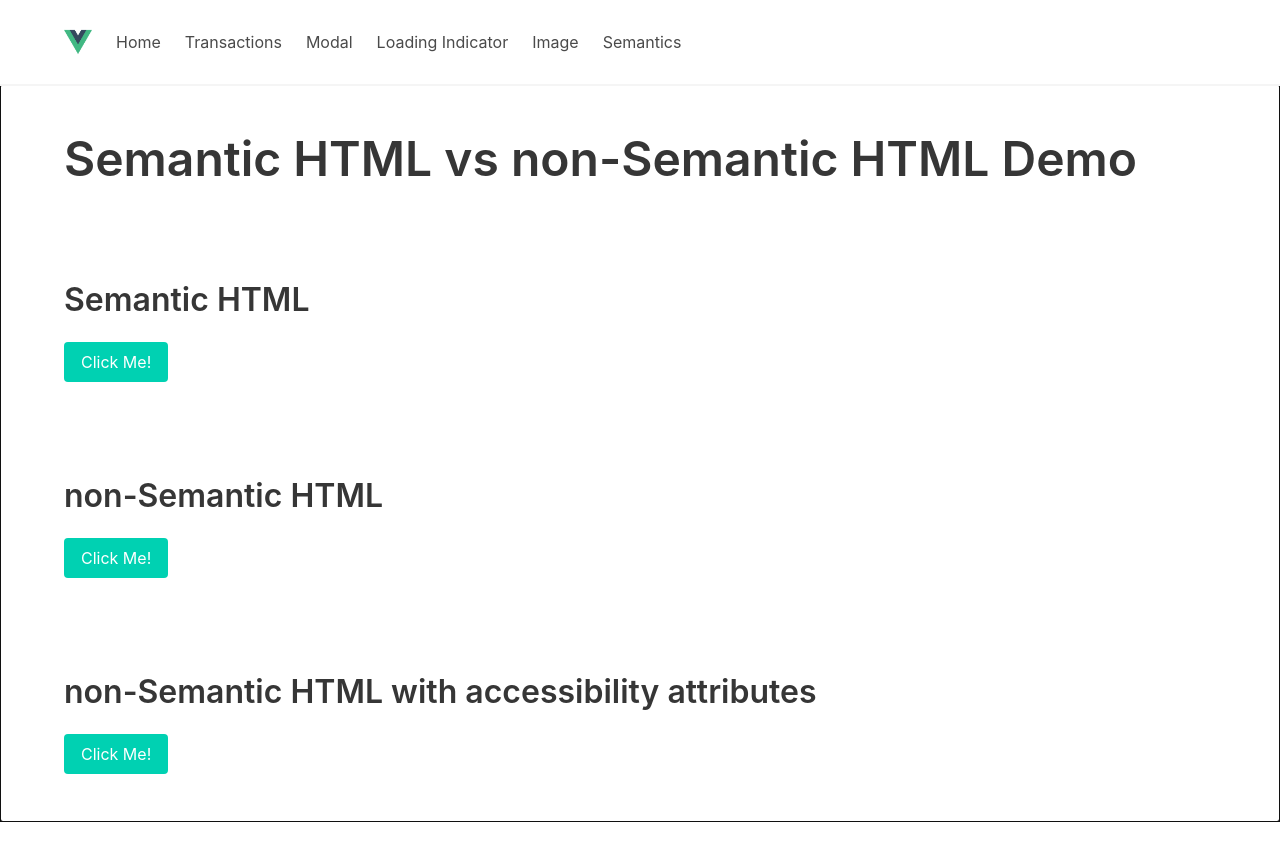
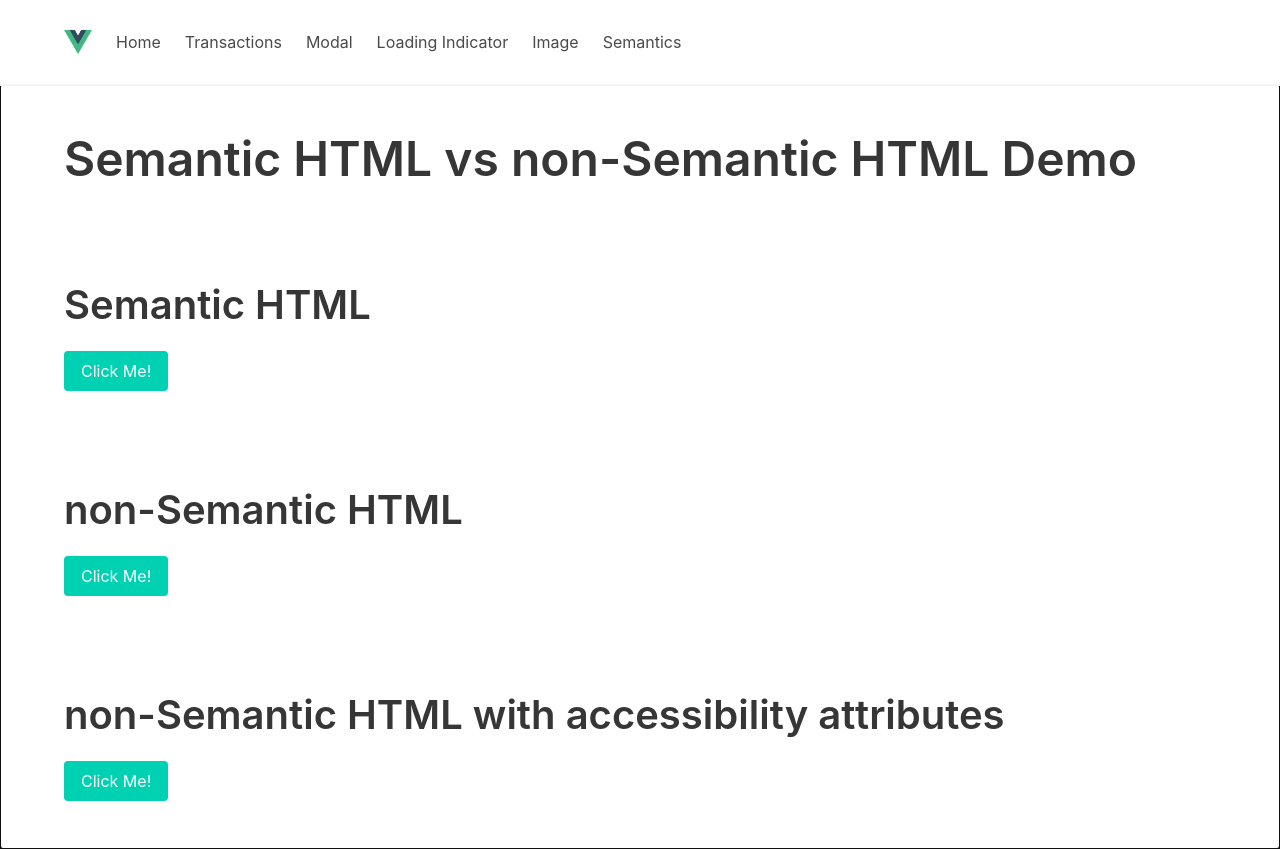
Before and after one commit to kevinlogan94/vue-a11y, a Vue app: page /#/semantics in a window 1280 px wide. Before the commit the page ends 822 px from the top, so only its background shows below. Built offline with nearby package versions, Linux system fonts and the light colour scheme.

Commit message:
Axe required changes

```diff
--- a/src/components/NavBar.vue
+++ b/src/components/NavBar.vue
@@ -2,8 +2,8 @@
   <nav class="navbar has-shadow is-spaced ">
     <div class="container">
       <div class="navbar-brand">
-        <a class="navbar-item" href="https://bulma.io">
-          <img src="../assets/logo.png" />
+        <a class="navbar-item" href="https://github.com/kevinlogan94/vue-a11y">
+          <img src="../assets/logo.png" alt="vue-a11y repository" />
         </a>
         <a
           role="button"
--- a/src/components/SemanticButtons.vue
+++ b/src/components/SemanticButtons.vue
@@ -2,9 +2,9 @@
   <div>
     <section class="section">
       <div class="container">
-        <h3 class="title">
+        <h2 class="title is-2">
           Semantic HTML
-        </h3>
+        </h2>
         <button class="button is-primary" v-on:click="buttonClick()">
           Click Me!
         </button>
@@ -12,9 +12,9 @@
     </section>
     <section class="section">
       <div class="container">
-        <h3 class="title">
+        <h2 class="title is-2">
           non-Semantic HTML
-        </h3>
+        </h2>
         <div class="button is-primary" v-on:click="buttonClick()">
           Click Me!
         </div>
@@ -22,9 +22,9 @@
     </section>
     <section class="section">
       <div class="container">
-        <h3 class="title">
+        <h2 class="title is-2">
           non-Semantic HTML with accessibility attributes
-        </h3>
+        </h2>
         <div
           role="button"
           tabindex="0"
```
